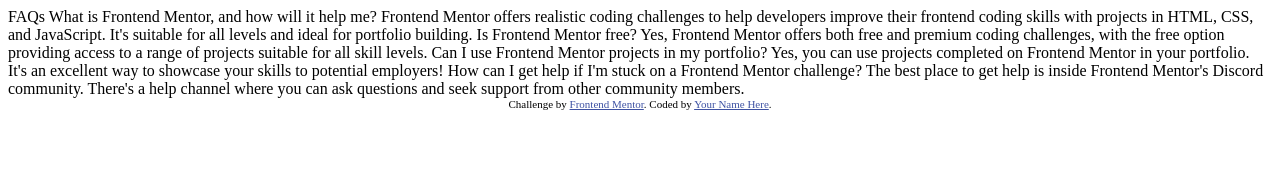
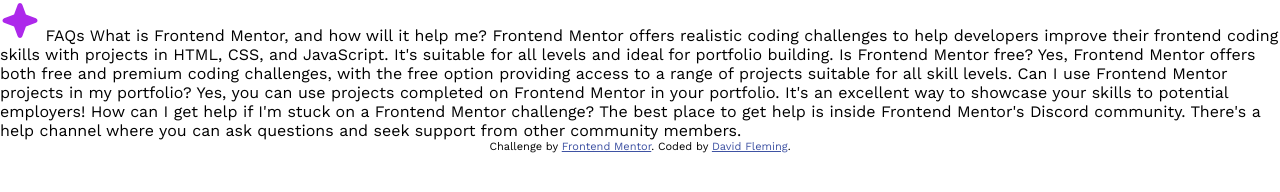
Before and after one commit to tonage72/faq-accordion-main, a plain HTML site: page index.html in a window 1280 px wide. Drawn offline with nearby package versions, Linux system fonts and the light colour scheme.

Commit message:
Setup done

```diff
--- /dev/null
+++ b/css/styles.css
@@ -0,0 +1,30 @@
+@import url('https://fonts.googleapis.com/css2?family=Work+Sans:wght@100..900&display=swap');
+
+*,
+*::before,
+*::after {
+	margin: 0;
+	padding: 0;
+	box-sizing: border-box;
+}
+
+:root {
+	--color-white: hsl(0, 0%, 100%);
+	--color-light-pink: hsl(275, 100%, 97%);
+	--color-grayish-purple: hsl(292, 16%, 49%);
+	--color-dark-purple: hsl(292, 42%, 14%);
+}
+
+html {
+	font-family: "Work Sans", sans-serif;
+	font-size: 16px;
+}
+
+.attribution {
+	font-size: 11px;
+	text-align: center;
+}
+
+.attribution a {
+	color: hsl(228, 45%, 44%);
+}
--- a/index.html
+++ b/index.html
@@ -2,20 +2,14 @@
 <html lang="en">
 <head>
   <meta charset="UTF-8">
-  <meta name="viewport" content="width=device-width, initial-scale=1.0"> <!-- displays site properly based on user's device -->
-
+  <meta name="viewport" content="width=device-width, initial-scale=1.0">
   <link rel="icon" type="image/png" sizes="32x32" href="./assets/images/favicon-32x32.png">
-
+  <link rel="stylesheet" href="css/styles.css">
+  <script src="javascript/script.js" defer></script>
   <title>Frontend Mentor | FAQ accordion</title>
-
-  <!-- Feel free to remove these styles or customise in your own stylesheet 👍 -->
-  <style>
-    .attribution { font-size: 11px; text-align: center; }
-    .attribution a { color: hsl(228, 45%, 44%); }
-  </style>
 </head>
 <body>
-
+<img src="assets/images/icon-star.svg" alt="">
   FAQs
 
   What is Frontend Mentor, and how will it help me?
@@ -42,7 +36,7 @@
 
   <div class="attribution">
     Challenge by <a href="https://www.frontendmentor.io?ref=challenge" target="_blank">Frontend Mentor</a>.
-    Coded by <a href="#">Your Name Here</a>.
+    Coded by <a href="#">David Fleming</a>.
   </div>
 </body>
 </html>
```
Also changed, not shown: javascript/script.js (added).
